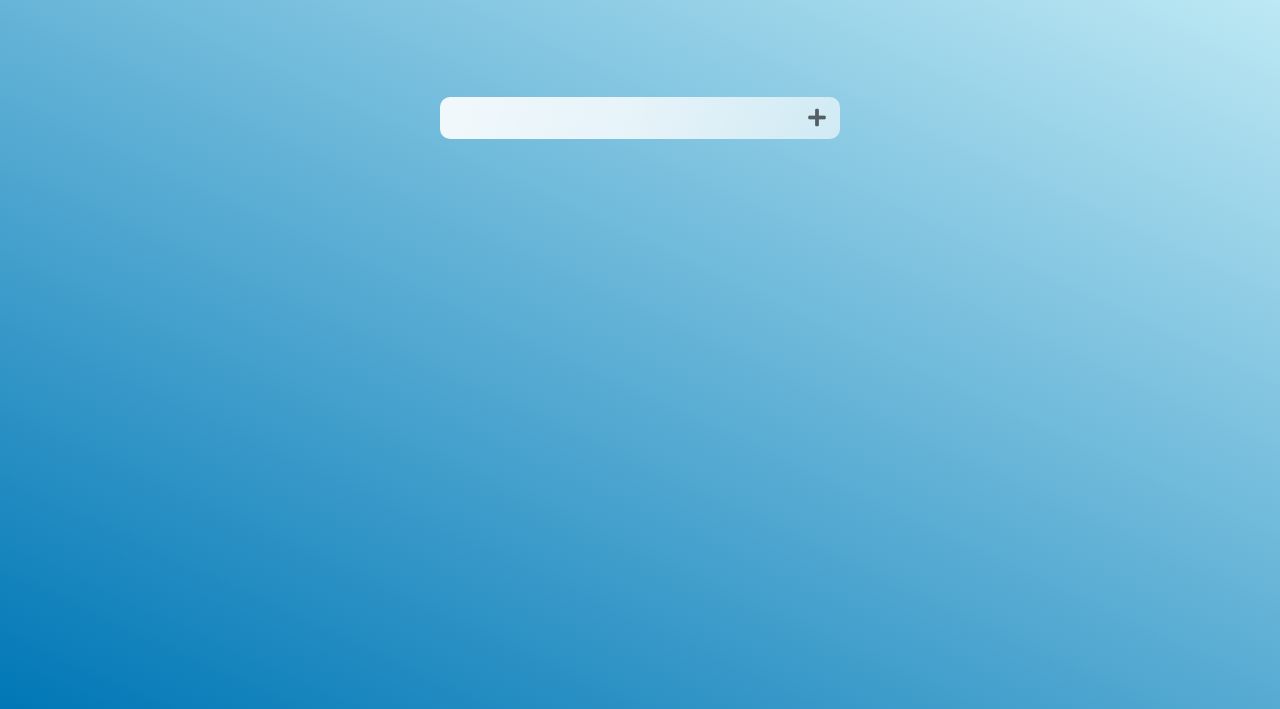
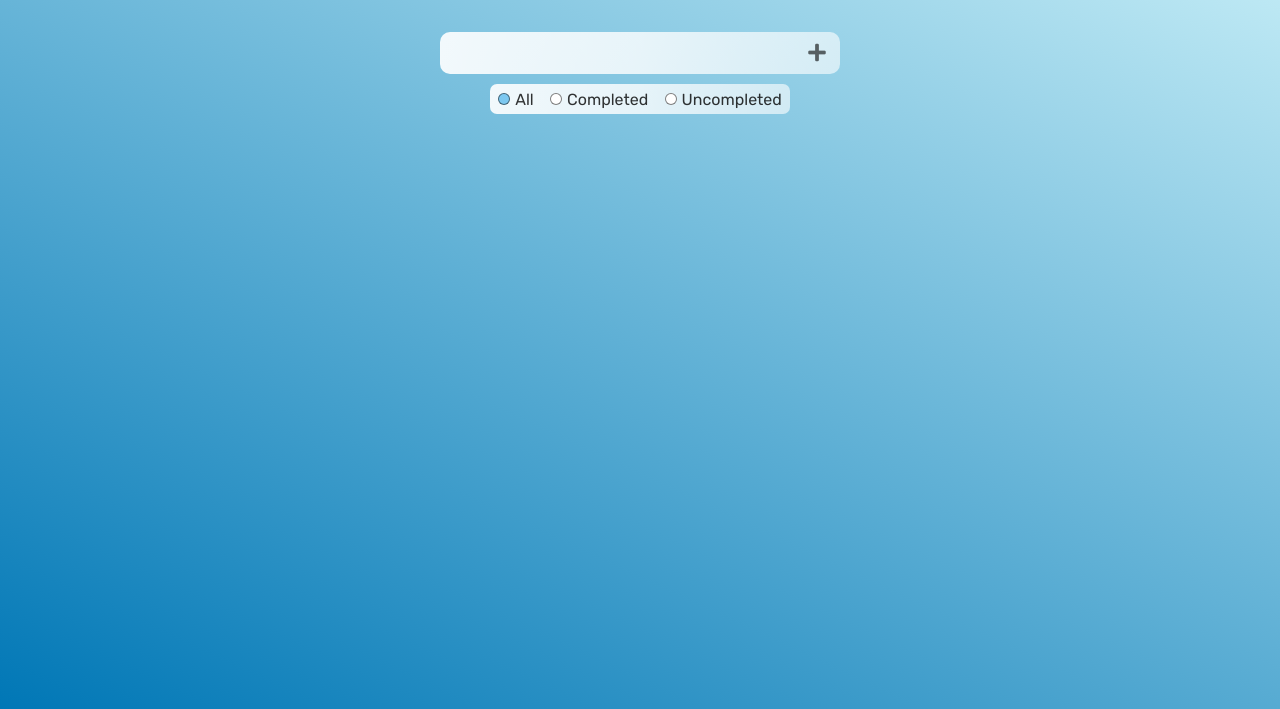
Before and after one commit to itsmeEVIL/todoList, a plain HTML site: page index.html in a window 1280 px wide. Shown: the part 91-800 px from the top of the page. Drawn offline with Linux system fonts and the light colour scheme.

Commit message:
todoList: added todoLists filter & animated todoList when added
Signed-off-by: itsmeEVIL <evilsgonnacry@gmail.com>

```diff
--- a/app.js
+++ b/app.js
@@ -1,12 +1,15 @@
 // variables
 const todoInput = document.querySelector(".todoInput");
 const todoSubmitButton = document.querySelector(".todoSubmitButton");
+
+const todoFilters = document.querySelector(".todosFilter");
 
 const todoLists = document.querySelector(".todoLists");
 
 // eventListener
 document.addEventListener("DOMContentLoaded", pullTodoListFromLocal);
 todoSubmitButton.addEventListener("click", addTodoList);
+todoFilters.addEventListener("click", todoListFilter);
 todoLists.addEventListener("click", completeOrDelete);
 
 // add todoList to todoLists
@@ -16,7 +19,7 @@ function addTodoList(event) {
     let idNumbers = (Math.random() * 1000000).toString();
 
     const todoList = `
-    <div class="todoList" id="${idNumbers}">
+    <div class="todoList addTodoList" id="${idNumbers}">
         <div class="todo">
             <li>${todoInput.value}</li>
         </div>
@@ -32,6 +35,39 @@ function addTodoList(event) {
     saveTodoListToLocal(todoInput.value, idNumbers);
     todoLists.insertAdjacentHTML("afterbegin", todoList);
     todoInput.value = "";
+
+    const todo = todoLists.children[0];
+
+    todo.addEventListener("animationend", () => {
+        todo.classList.remove("addTodoList");
+    });
+
+    todoListFilter();
+}
+
+// filter todoList & check which option is selected
+function todoListFilter() {
+    const radio = todoFilters.children;
+
+    Array.from(todoLists.children).forEach((todo) => {
+        if (radio[0].children[0].checked) {
+            todo.style.display = "flex";
+        }
+        if (radio[1].children[0].checked) {
+            if (todo.classList.contains("completeTodoList")) {
+                todo.style.display = "flex";
+            } else {
+                todo.style.display = "none";
+            }
+        }
+        if (radio[2].children[0].checked) {
+            if (!todo.classList.contains("completeTodoList")) {
+                todo.style.display = "flex";
+            } else {
+                todo.style.display = "none";
+            }
+        }
+    });
 }
 
 // when completeButton or deleteButton is clicked
@@ -57,6 +93,8 @@ function completeOrDelete(event) {
             todoList.remove();
         });
     }
+
+    todoListFilter();
 }
 
 // change completed to true or false in localStorage
@@ -72,7 +110,7 @@ function completedState(todoList) {
     const todoListId = todoList.getAttribute("id");
     const todoListIndex = todoLists.findIndex((x) => x.id === todoListId);
 
-    if (todoLists[todoListIndex].completed === false) {
+    if (!todoLists[todoListIndex].completed) {
         todoLists[todoListIndex].completed = true;
     } else {
         todoLists[todoListIndex].completed = false;
--- a/index.html
+++ b/index.html
@@ -51,10 +51,31 @@
         </header>
 
         <form>
-            <input type=" text" class="todoInput" />
-            <button class="todoSubmitButton">
-                <i class="fas fa-plus"></i>
-            </button>
+            <div>
+                <input type="text" class="todoInput" />
+                <button class="todoSubmitButton">
+                    <i class="fas fa-plus"></i>
+                </button>
+            </div>
+            <div class="todosFilter">
+                <label>
+                    <input
+                        name="todoFilter"
+                        type="radio"
+                        class="todoFilter"
+                        checked
+                    />
+                    All
+                </label>
+                <label>
+                    <input name="todoFilter" type="radio" class="todoFilter" />
+                    Completed
+                </label>
+                <label>
+                    <input name="todoFilter" type="radio" class="todoFilter" />
+                    Uncompleted
+                </label>
+            </div>
         </form>
 
         <div class="todoListsContainer">
--- a/style.css
+++ b/style.css
@@ -31,8 +31,7 @@ body {
 
 /* header */
 header {
-    flex: 1;
-    margin-top: 35px;
+    padding: 35px 0;
 }
 header h1 {
     font-size: 45px;
@@ -84,11 +83,52 @@ form .todoSubmitButton:focus i {
 form .todoSubmitButton:active i {
     transform: scale(1);
 }
+form .todosFilter {
+    display: flex;
+    justify-content: space-around;
+    align-items: center;
+    height: 30px;
+    width: 300px;
+    margin: 10px auto;
+    border-radius: 7px;
+    background: linear-gradient(
+        to right,
+        rgba(255, 255, 255, 0.9),
+        rgba(255, 255, 255, 0.8),
+        rgba(255, 255, 255, 0.6)
+    );
+    color: rgba(0, 0, 0, 0.8);
+}
+form .todosFilter label {
+    display: flex;
+    align-items: center;
+}
+form .todoFilter {
+    appearance: none;
+    height: 12px;
+    width: 12px;
+    margin-right: 5px;
+    background: white;
+    border: 1px solid rgba(0, 0, 0, 0.5);
+    border-radius: 50%;
+    outline: none;
+    pointer-events: none;
+    transition: all 0.2s ease;
+}
+form .todoFilter:hover,
+form .todoFilter:focus {
+    background: #def4ff;
+}
+form .todoFilter:checked {
+    background: #7dc8f0;
+}
 
 /* todolists */
 .todoListsContainer {
     flex: 3;
     width: 100%;
+    display: flex;
+    align-items: center;
 }
 .todoLists {
     display: flex;
@@ -108,7 +148,6 @@ form .todoSubmitButton:active i {
         rgba(255, 255, 255, 0.6)
     );
     width: 400px;
-    /* padding: 10px; */
     margin-top: 5px;
     border-radius: 10px;
     display: flex;
@@ -171,6 +210,17 @@ form .todoSubmitButton:active i {
     font-size: 16px;
 }
 
+.addTodoList {
+    animation: add 0.8s ease;
+}
+@keyframes add {
+    from {
+        transform: translateX(-120%);
+    }
+    to {
+        transform: translateX(0);
+    }
+}
 .deleteTodoList {
     animation: delete 0.8s ease;
 }
```
